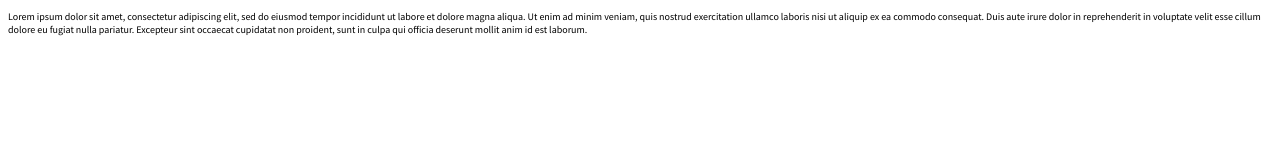
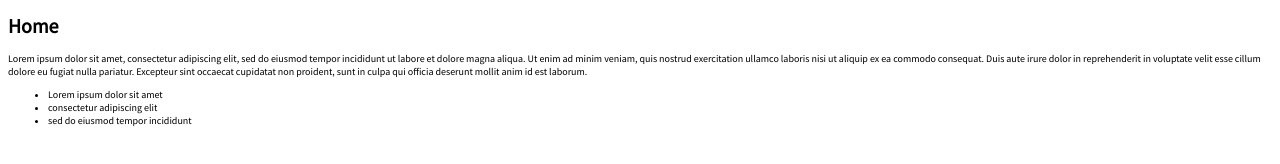
Before and after one commit to s-zavala/mdn-intro-css, a plain HTML site: page docs/index.html in a window 1280 px wide. Drawn offline with Linux system fonts and the light colour scheme.

Commit message:
add h1 and ul

```diff
--- a/css/style.css
+++ b/css/style.css
@@ -3,3 +3,5 @@ html {
 	font-size: 10px;
 	margin: 0;
 }
+
+h1
--- a/docs/index.html
+++ b/docs/index.html
@@ -8,6 +8,12 @@
     <link href="https://fonts.googleapis.com/css2?family=Source+Sans+Pro&display=swap" rel="stylesheet">
 </head>
 <body>
+    <h1>Home</h1>
     <p>Lorem ipsum dolor sit amet, consectetur adipiscing elit, sed do eiusmod tempor incididunt ut labore et dolore magna aliqua. Ut enim ad minim veniam, quis nostrud exercitation ullamco laboris nisi ut aliquip ex ea commodo consequat. Duis aute irure dolor in reprehenderit in voluptate velit esse cillum dolore eu fugiat nulla pariatur. Excepteur sint occaecat cupidatat non proident, sunt in culpa qui officia deserunt mollit anim id est laborum.</p>
+    <ul>
+        <li>Lorem ipsum dolor sit amet</li>
+        <li>consectetur adipiscing elit</li>
+        <li>sed do eiusmod tempor incididunt</li>
+    </ul>
 </body>
 </html>
```
